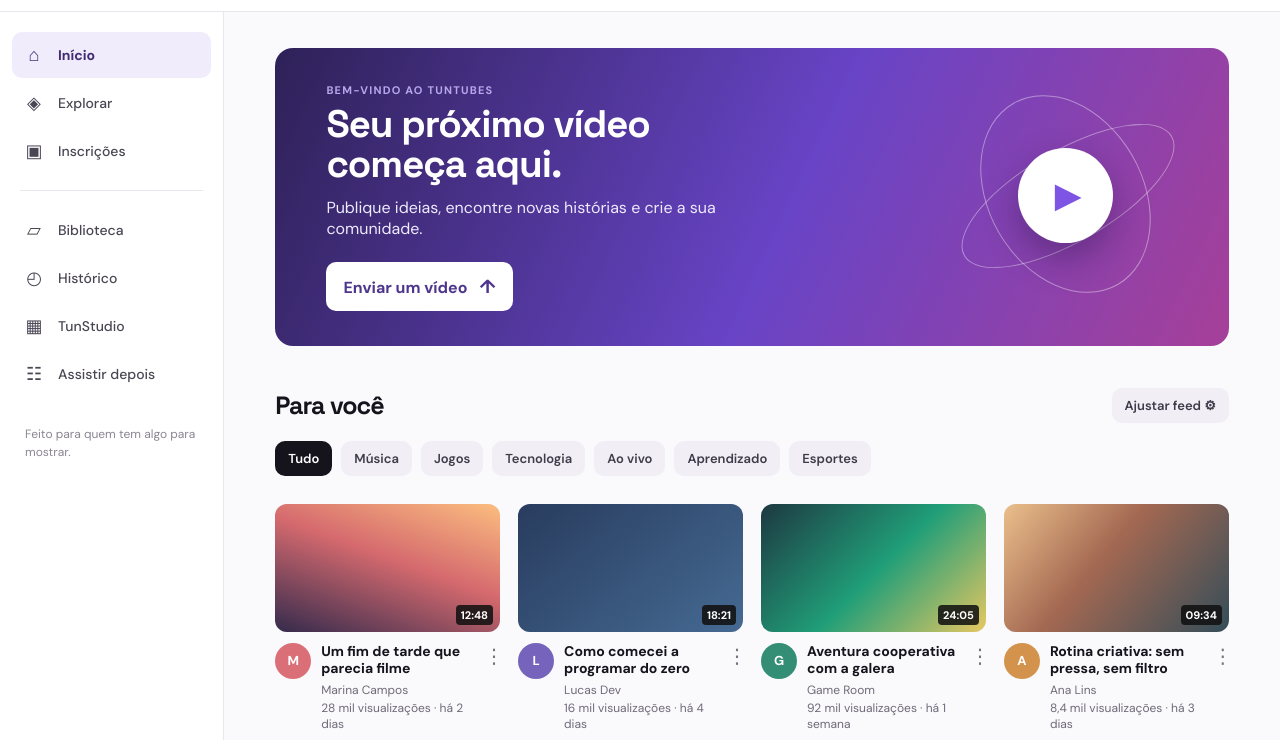
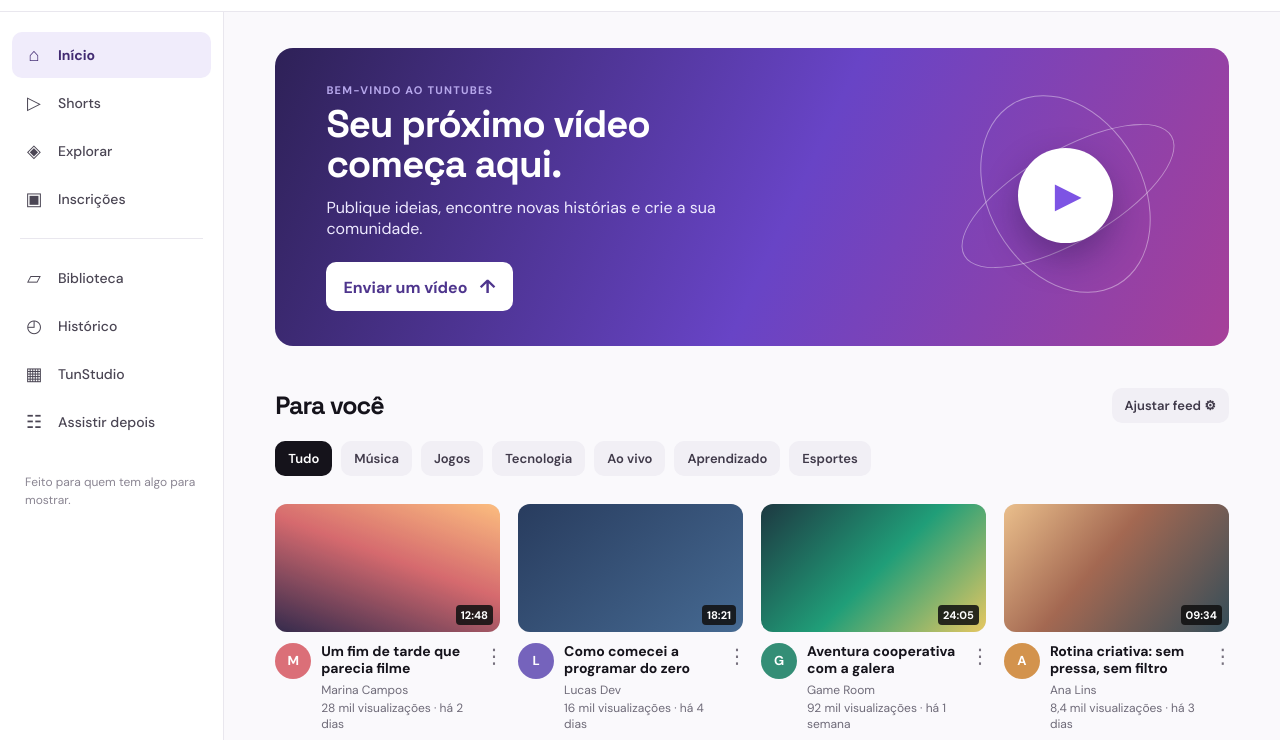
Before and after one commit to carlosdanielpolignano1999-beep/tomtubs, a website: page index.html in a window 1280 px wide. Shown: the part 60-800 px from the top of the page. Drawn offline with nearby package versions, Linux system fonts and the light colour scheme.

Commit message:
Adiciona acesso ao feed de Shorts

```diff
--- a/index.html
+++ b/index.html
@@ -37,6 +37,7 @@
       <aside class="sidebar" aria-label="Navegação principal">
         <nav>
           <a class="nav-link active" href="#inicio"><b>⌂</b> Início</a>
+          <a class="nav-link" href="shorts.html" target="_blank" rel="noopener"><b>▷</b> Shorts</a>
           <a class="nav-link" href="#explorar"><b>◈</b> Explorar</a>
           <a class="nav-link" href="#inscricoes"><b>▣</b> Inscrições</a>
           <hr />
```
